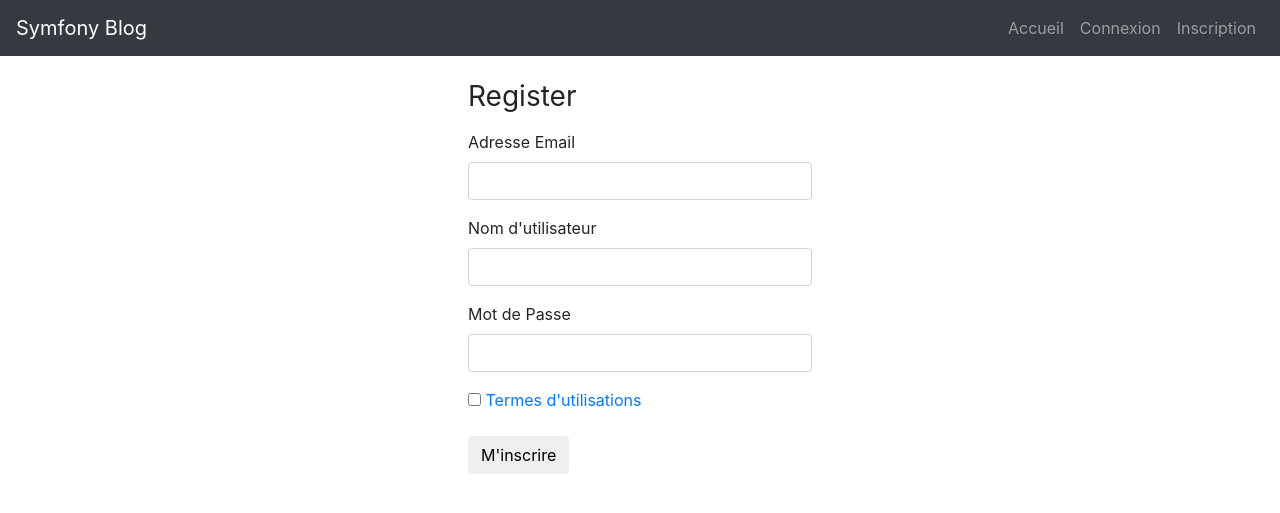
After one commit to kaherecode/symfony-blog, a Symfony app: template templates/registration/register.html.twig in a window 1280 px wide. The commit adds this page. Shown: the top 513 px of the page. Run offline with Twig, Linux system fonts and the light colour scheme; the template is opened without the code that fills it, so the values that code supplies are empty; form fields are guessed from the names that the template uses; some libraries are stand-ins or nearby versions.

Commit message:
register users

```diff
--- a/src/Entity/User.php
+++ b/src/Entity/User.php
@@ -4,10 +4,12 @@ namespace App\Entity;
 
 use App\Repository\UserRepository;
 use Doctrine\ORM\Mapping as ORM;
+use Symfony\Bridge\Doctrine\Validator\Constraints\UniqueEntity;
 use Symfony\Component\Security\Core\User\UserInterface;
 
 /**
  * @ORM\Entity(repositoryClass=UserRepository::class)
+ * @UniqueEntity(fields={"email"}, message="Cette adresse email est déjà prise.")
  */
 class User implements UserInterface
 {
--- a/templates/base.html.twig
+++ b/templates/base.html.twig
@@ -35,6 +35,9 @@
                 <li class="nav-item {{ app.request.get('_route') == 'app_login' ? 'active' : '' }}">
                     <a class="nav-link" href="{{ path('app_login') }}">Connexion</a>
                 </li>
+                <li class="nav-item {{ app.request.get('_route') == 'app_register' ? 'active' : '' }}">
+                    <a class="nav-link" href="{{ path('app_register') }}">Inscription</a>
+                </li>
                 {% endif %}
             </ul>
         </div>
--- /dev/null
+++ b/templates/registration/register.html.twig
@@ -0,0 +1,37 @@
+{% extends 'base.html.twig' %}
+{% block title %}Register{% endblock %}
+{% block content %}
+<div class="container p-4">
+    <div class="row">
+        <div class="col-sm-12 col-md-6 offset-md-3 col-lg-4 offset-lg-4">
+            {% for flashError in app.flashes('verify_email_error') %}
+                <div class="alert alert-danger" role="alert">{{ flashError }}</div>
+            {% endfor %}
+            <h1 class="h3 mb-3 font-weight-normal">Register</h1>
+            {{ form_start(registrationForm) }}
+            <div class="form-group">
+                {{ form_label(registrationForm.email, 'Adresse Email') }}
+                {{ form_widget(registrationForm.email, {'attr': {'class': 'form-control'}}) }}
+                <small class="text-danger">{{ form_errors(registrationForm.email) }}</small>
+            </div>
+            <div class="form-group">
+                {{ form_label(registrationForm.username, 'Nom d\'utilisateur') }}
+                {{ form_widget(registrationForm.username, {'attr': {'class': 'form-control'}}) }}
+                <small class="text-danger">{{ form_errors(registrationForm.username) }}</small>
+            </div>
+            <div class="form-group">
+                {{ form_label(registrationForm.plainPassword, 'Mot de Passe') }}
+                {{ form_widget(registrationForm.plainPassword, {'attr': {'class': 'form-control'}}) }}
+                <small class="text-danger">{{ form_errors(registrationForm.plainPassword) }}</small>
+            </div>
+            <div class="checkbox mb-3">
+                <label>
+                    {{ form_widget(registrationForm.agreeTerms) }} <a href="#">Termes d'utilisations</a>
+                </label>
+            </div>
+            <button type="submit" class="btn">M'inscrire</button>
+            {{ form_end(registrationForm) }}
+        </div>
+    </div>
+</div>
+{% endblock %}
```
Also changed, not shown: src/Controller/RegistrationController.php (added, +56 -0 lines), src/Form/RegistrationFormType.php (added, +63 -0 lines).
